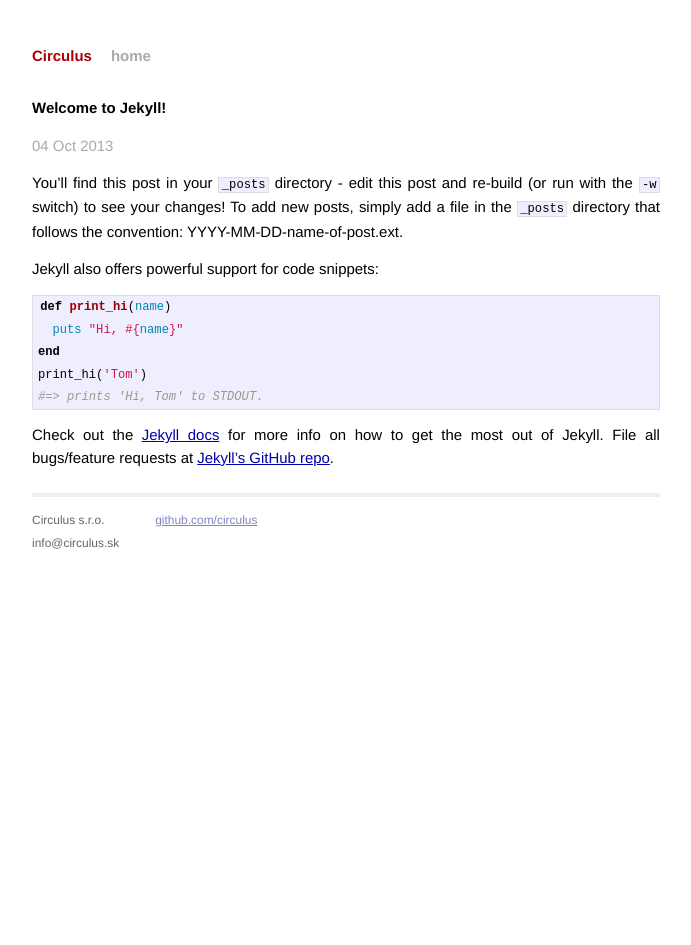
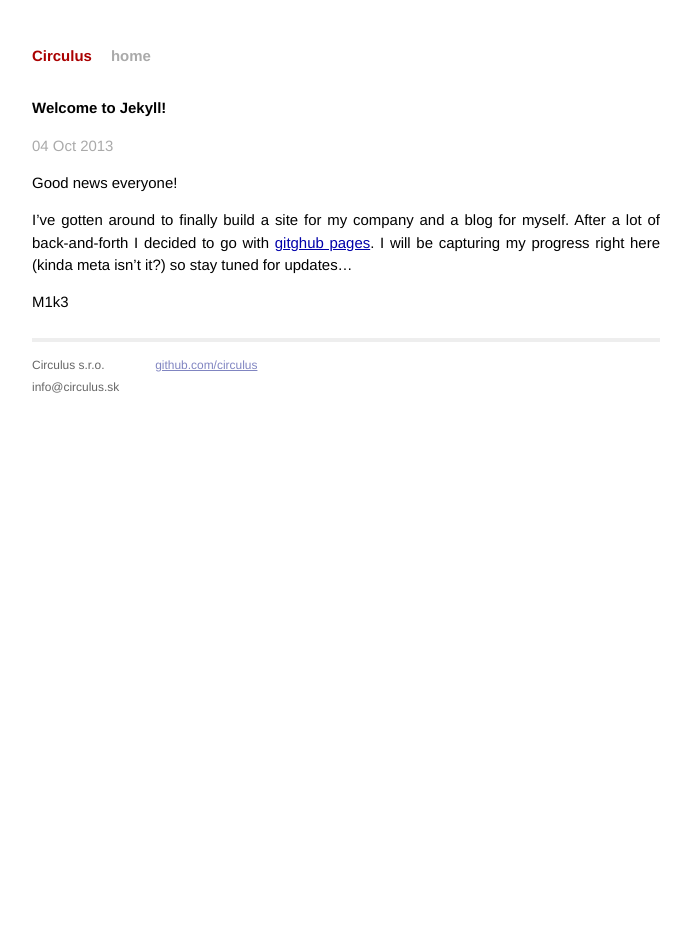
Before and after one commit to circulus/circulus.github.io, a Jekyll site: the page built from _posts/2013-10-04-welcome-to-jekyll.markdown, in a window 1280 px wide. Shown: the whole page, without its empty margins (294-985 px from the left). Built offline with Jekyll 4.4.1, drawn with Linux system fonts in a browser that asks for light colours; Markdown is read by kramdown in place of the engine named in the settings.

Commit message:
first blogpost

```diff
--- a/_posts/2013-10-04-welcome-to-jekyll.markdown
+++ b/_posts/2013-10-04-welcome-to-jekyll.markdown
@@ -2,23 +2,16 @@
 layout: post
 title:  "Welcome to Jekyll!"
 date:   2013-10-04 09:24:37
-categories: jekyll update
+categories: jekyll sitebuilding
 ---
 
-You'll find this post in your `_posts` directory - edit this post and re-build (or run with the `-w` switch) to see your changes!
-To add new posts, simply add a file in the `_posts` directory that follows the convention: YYYY-MM-DD-name-of-post.ext.
+Good news everyone!
 
-Jekyll also offers powerful support for code snippets:
+I've gotten around to finally build a site for my company and a blog for
+myself. After a lot of back-and-forth I decided to go with [gitghub pages][gh-pages].
+I will be capturing my progress right here (kinda meta isn't it?) so
+stay tuned for updates...
 
-{% highlight ruby %}
-def print_hi(name)
-  puts "Hi, #{name}"
-end
-print_hi('Tom')
-#=> prints 'Hi, Tom' to STDOUT.
-{% endhighlight %}
+M1k3
 
-Check out the [Jekyll docs][jekyll] for more info on how to get the most out of Jekyll. File all bugs/feature requests at [Jekyll's GitHub repo][jekyll-gh].
-
-[jekyll-gh]: https://github.com/mojombo/jekyll
-[jekyll]:    http://jekyllrb.com
+[gh-pages]: http://pages.github.com
```
